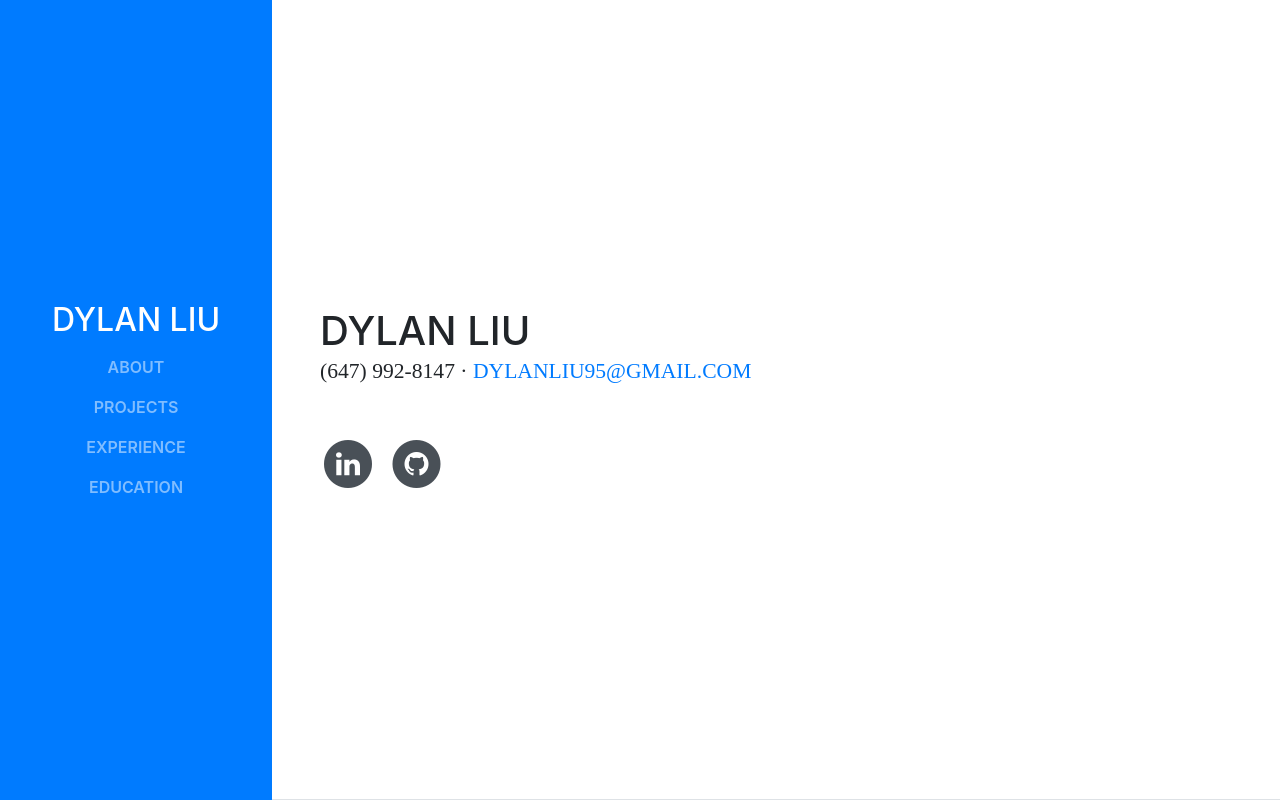
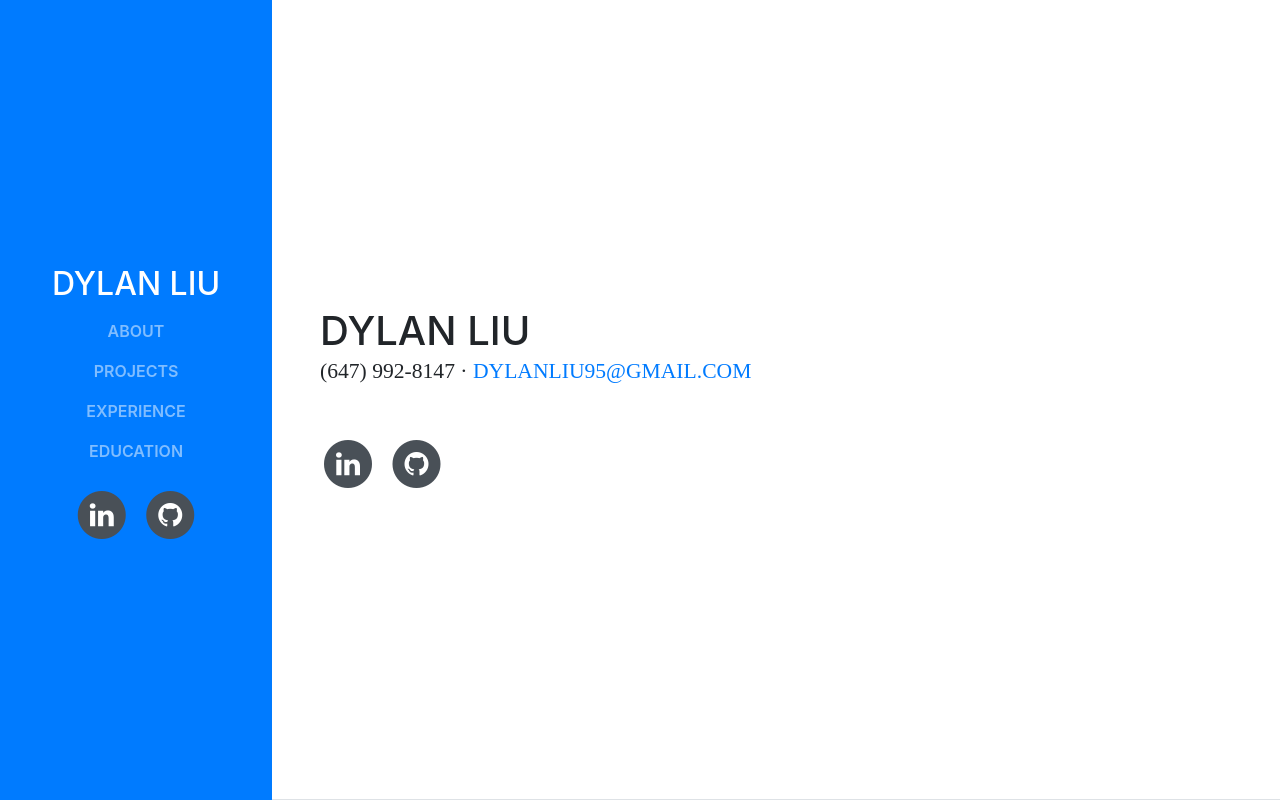
Before and after one commit to dylaanliu/dylaanliu.github.io, a website with bundled scripts: page index.html in a window 1280 px wide. Built offline with nearby package versions, Linux system fonts and the light colour scheme; a web font is replaced by a local one.

Commit message:
Added Social Icons to Navbar

```diff
--- a/index.html
+++ b/index.html
@@ -54,11 +54,33 @@
           <li class="nav-item">
             <a class="nav-link js-scroll-trigger" href="#">Experience</a>
           </li>
-          <li class="nav-item">
+          <li class="nav-item mb-3">
             <a class="nav-link js-scroll-trigger" href="dylaanliu.github.io/education.html">Education</a>
           </li>
-        </ul>
+		  <li class="nav-item">
+			  <ul class="list-inline list-social-icons mb-0">
+				<li class="list-inline-item">
+				  <a href="#">
+					<span class="fa-stack fa-lg">
+					  <i class="fa fa-circle fa-stack-2x"></i>
+					  <i class="fa fa-linkedin fa-stack-1x fa-inverse"></i>
+					</span>
+				  </a>
+				</li>
+				<li class="list-inline-item">
+				  <a href="https://github.com/dylaanliu">
+				    <span class="fa-stack fa-lg">
+					  <i class="fa fa-circle fa-stack-2x"></i>
+					  <i class="fa fa-github fa-stack-1x fa-inverse"></i>
+					</span>
+				  </a>
+				</li>
+			  </ul>
+			</div>
+          </li>
+		</ul>
       </div>
+
     </nav>
 
     <div class="container-fluid p-0">
```
